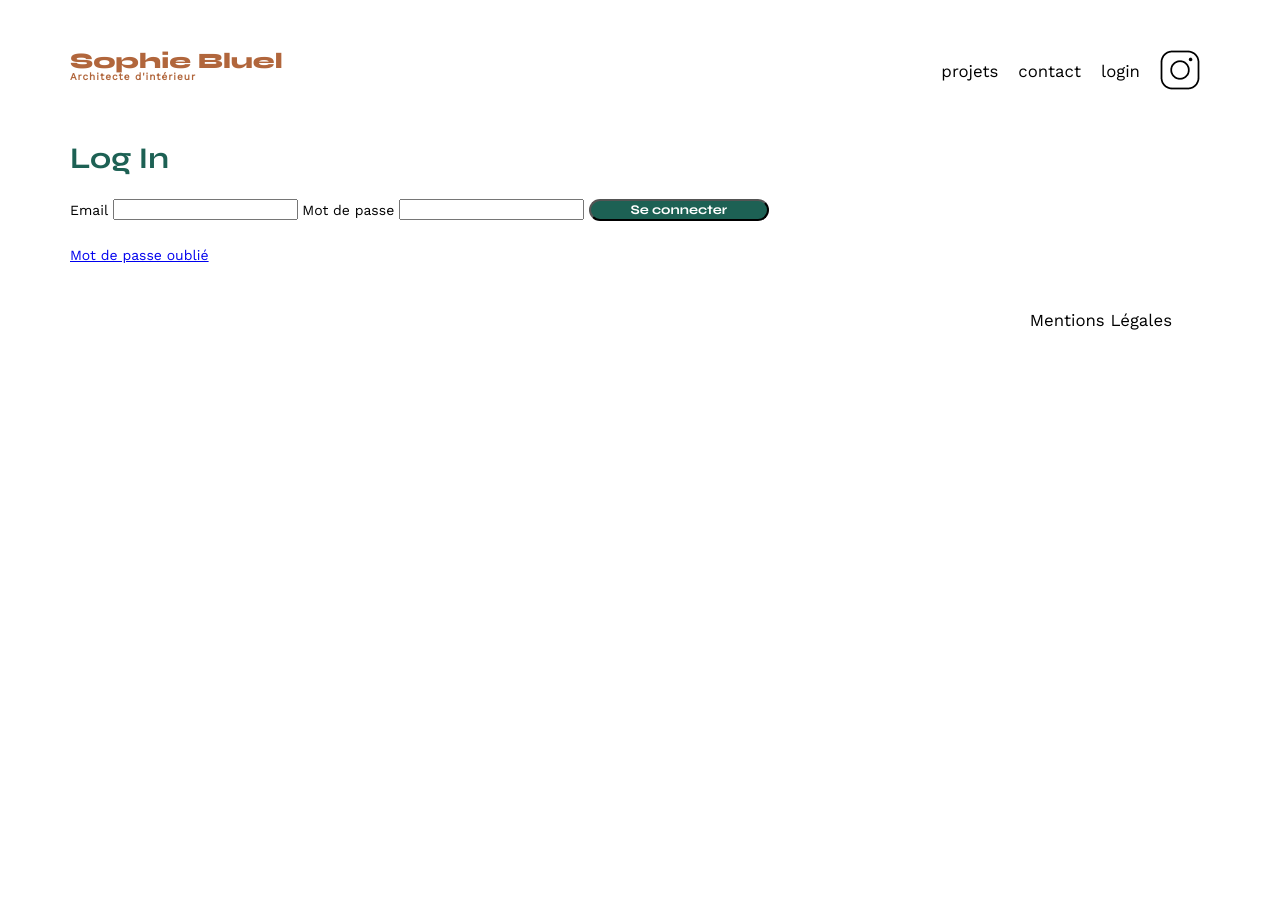
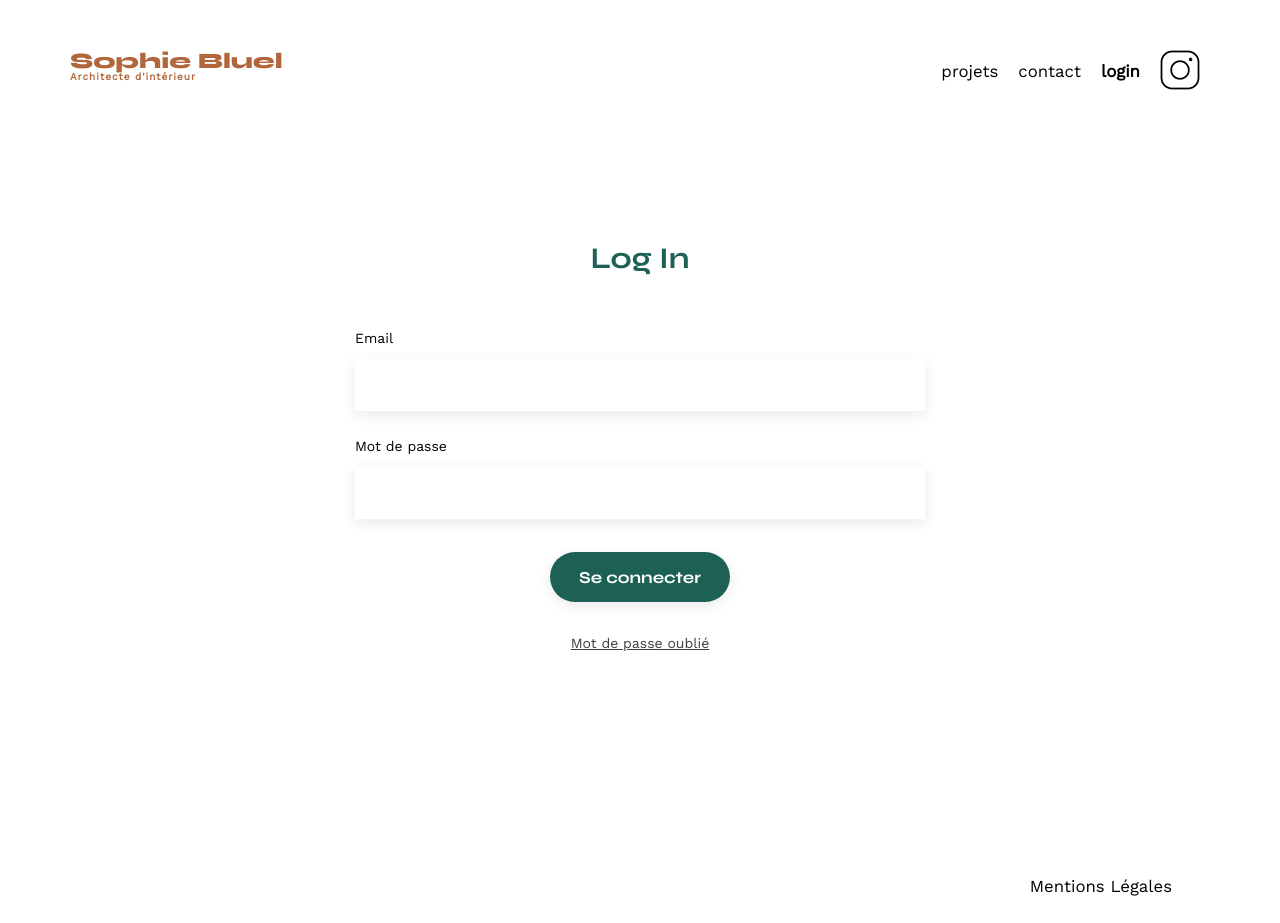
Before and after one commit to chloelczx/projet-sophie-bluel, a plain HTML site: page FrontEnd/admin.html in a window 1280 px wide. Before the commit the page ends 800 px from the top, so only its background shows below. Drawn offline with nearby package versions, Linux system fonts and the light colour scheme.

Commit message:
Intégration style css de la page admin.html

```diff
--- a/FrontEnd/admin.html
+++ b/FrontEnd/admin.html
@@ -17,7 +17,7 @@
 		<ul>
 			<li>projets</li>
 			<li>contact</li>
-			<li>login</li>
+			<li class="current">login</li>
 			<li><img src="./assets/icons/instagram.png" alt="Instagram"></li>
 		</ul>
 	</nav>
--- a/FrontEnd/assets/style.css
+++ b/FrontEnd/assets/style.css
@@ -50,16 +50,16 @@ table {
 body {
 	max-width: 1140px;
 	margin:auto;
-	font-family: 'Work Sans' ;
+	font-family: 'Work Sans';
 	font-size: 14px;
 }
 header {
 	display: flex;
 	justify-content: space-between;
-	margin: 50px 0
+	margin: 50px 0;
 }
 section {
-	margin: 50px 0
+	margin: 50px 0;
 }
 
 h1{
@@ -68,7 +68,7 @@ h1{
 	font-family: 'Syne';
 	font-size: 22px;
 	font-weight: 800;
-	color: #B1663C
+	color: #B1663C;
 }
 
 h1 > span {
@@ -82,7 +82,7 @@ h2{
 	font-family: 'Syne';
 	font-weight: 700;
 	font-size: 30px;
-	color: #1D6154
+	color: #1D6154;
 }
 nav ul {
 	display: flex;
@@ -95,6 +95,15 @@ nav li {
 	font-size: 1.2em;
 }
 
+
+
+/* Ajout du style du lien actif */
+nav li.current {
+	font-weight: 600;
+}
+
+
+
 li:hover {
 	color: #B1663C;
 }
@@ -103,7 +112,7 @@ li:hover {
 	align-items: center;
 }
 #introduction figure {
-	flex: 1
+	flex: 1;
 }
 #introduction img {
 	display: block;
@@ -112,7 +121,7 @@ li:hover {
 }
 
 #introduction article {
-	flex: 1
+	flex: 1;
 }
 #introduction h2 {
 	margin-bottom: 1em;
@@ -126,31 +135,35 @@ li:hover {
 	margin-bottom: 1em;
 }
 
+
+
 /* Ajout du style des filtres */
 .filters {
 	display: flex;
 	justify-content: center;
 	align-items: center;
 	gap: 10px;
-	margin: 50px 0;
+	margin-bottom: 30px;
 }
 
 .filter {
 	cursor: pointer;
 	color: #1D6154;
 	font-family: 'syne';
-	font-size: 16px;
+	font-size: 1.2em;
 	background-color: transparent;
 	border: 1px solid #1D6154;
 	border-radius: 60px;
 	min-width: 100px;
-	padding: 7px 14px;
+	padding: 10px 15px;
 }
 
 .filter:hover, .filter.active {
 	color: white;
 	background-color: #1D6154;
 }
+
+
 
 .gallery {
 	width: 100%;
@@ -166,7 +179,7 @@ li:hover {
 }
 #contact {
 	width: 50%;
-margin: auto;
+	margin: auto;
 }
 #contact > * {
 	text-align: center;
@@ -204,8 +217,46 @@ input[type="submit"]{
 	margin : 2em auto ;
 	width: 180px;
 	text-align: center;
-	border-radius: 60px ;
+	border-radius: 60px;
 }
+
+
+
+/* Ajout du style du formulaire login */
+#login {
+	width: 50%;
+	margin: auto;
+	padding: 100px 0 200px 0;
+}
+
+#login > * {
+	text-align: center;
+}
+
+#login form {
+	text-align: left;
+	margin-top: 30px;
+	display: flex;
+	flex-direction: column;
+}
+
+#login input {
+	height: 50px;
+	font-size: 1.2em;
+	border: none;
+	box-shadow: 0px 4px 14px rgba(0, 0, 0, 0.09);
+}
+
+#login label {
+	margin: 2em 0 1em 0;
+}
+
+#login a {
+	color: #3D3D3D;
+	display: block;
+}
+
+
 
 footer nav ul {
 	display: flex;
```
